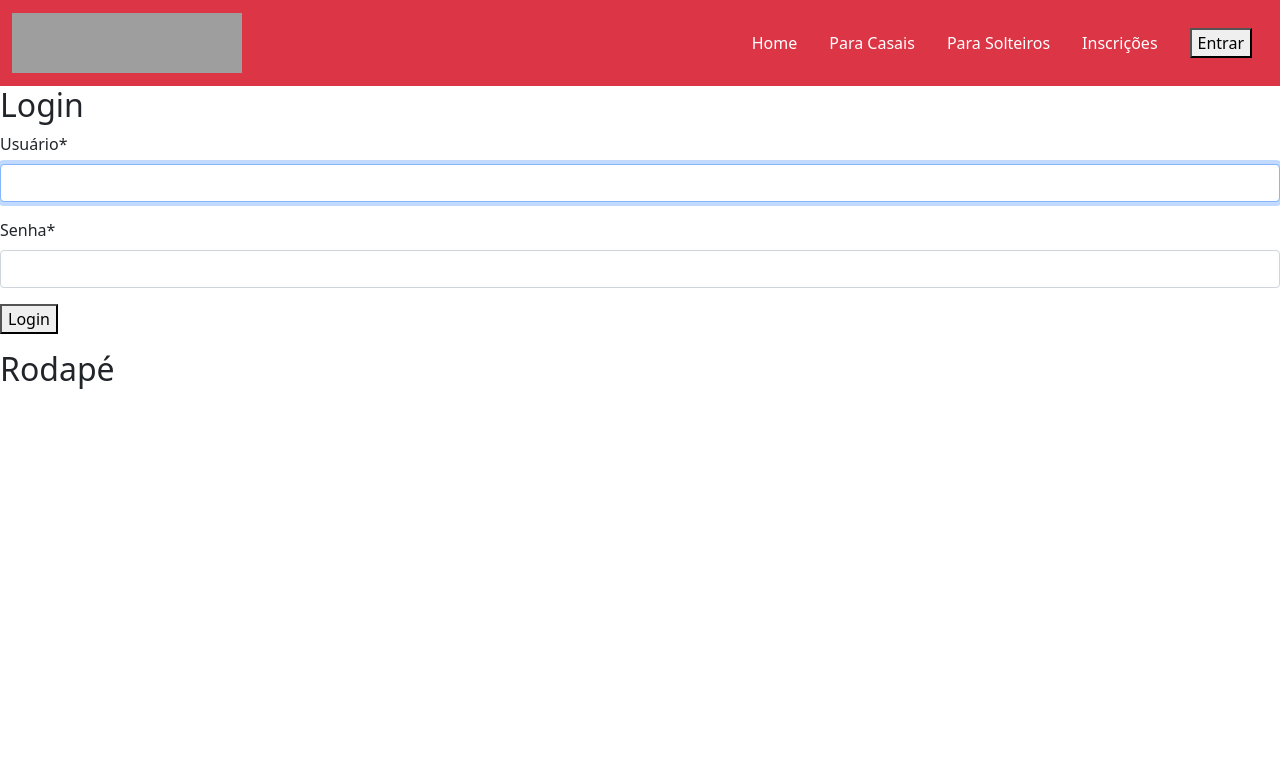
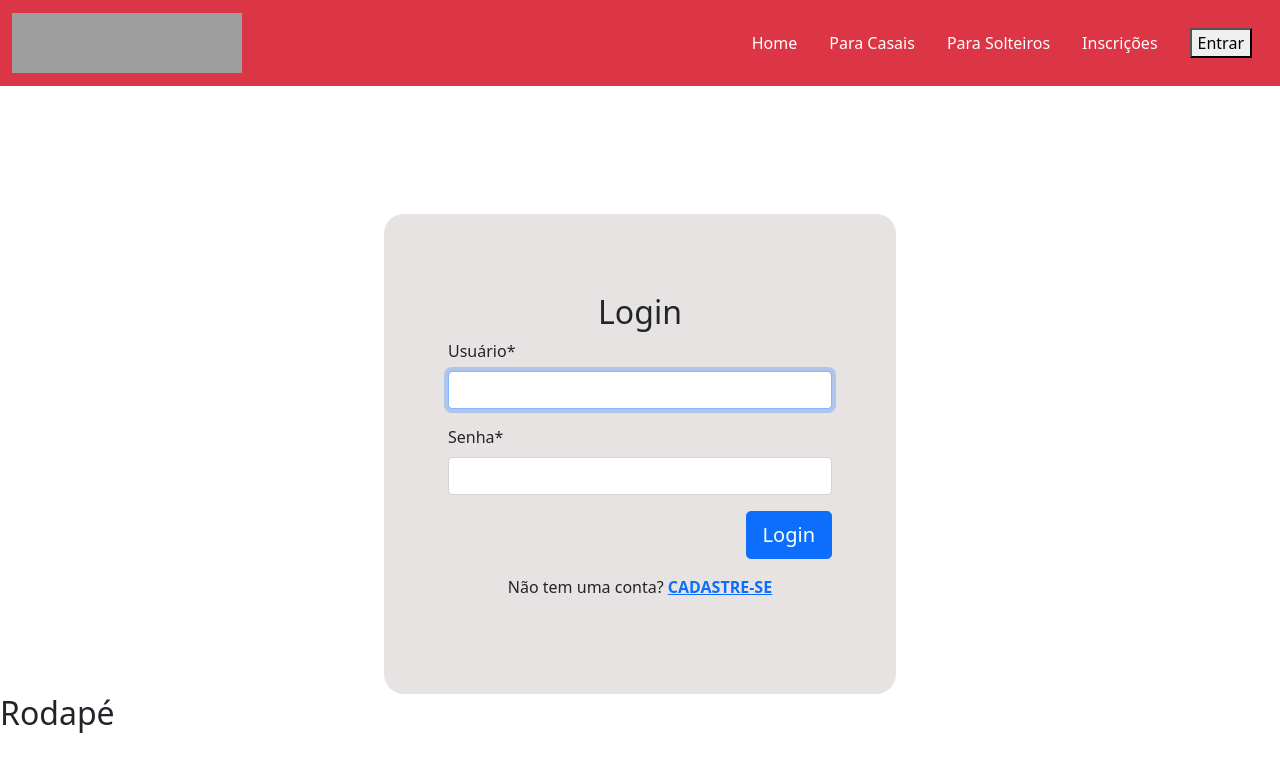
Before and after one commit to richard7santos/retiroFamilia, a Django app: page /login/ in a window 1280 px wide. Shown: the top 772 px of the page. Run offline with Django 5.2, Linux system fonts and the light colour scheme; some libraries are stand-ins or nearby versions; grey boxes are pictures that could not be loaded.

Commit message:
Formulario login

```diff
--- a/static/styles/styles.css
+++ b/static/styles/styles.css
@@ -1,27 +1,41 @@
-.nav-link{
+.nav-link {
     color: white !important;
 }
 
-#sobre-retiro{
-    margin:90px;
+#sobre-retiro {
+    margin: 90px;
     width: 70%;
 
 }
 
-#para-casais{
-     display: flex;
-    margin:90px;
+#para-casais {
+    display: flex;
+    margin: 90px;
     width: 70%;
 }
 
-#para-Solteiros{
+#para-Solteiros {
     display: flex;
-    margin:90px;
+    margin: 90px;
     width: 70%;
     gap: 2%;
 }
 
-    .imagens{
-       flex-direction: column;
-       gap: 5%;
-    }
+.imagens {
+    flex-direction: column;
+    gap: 5%;
+}
+
+
+.login-style {
+    background-color: #e7e3e3;
+    margin-left: 30%;
+    margin-top: 10%;
+    border-radius: 20px;
+    width: 40%;
+    height: 60%;
+    display: flex;
+    flex-direction: column;
+    justify-content: center;
+    align-items: center;
+}
--- a/templates/registration/login.html
+++ b/templates/registration/login.html
@@ -3,11 +3,17 @@
 {% load crispy_forms_tags %}
 
 {% block main %}
-<h2>Login</h2>
-<form action="" method="POST">
-    {% csrf_token %}
-    {{ form|crispy }}
-    <button type="submit">Login</button>
-
-</form>
+<div class="login-style  ">
+    <h2>Login</h2>
+    <div style="width: 75%;">
+        <form action="" method="POST">
+            {% csrf_token %}
+            {{ form|crispy }}
+            <div class="d-flex flex-row-reverse bd-highlight">
+                <button type="submit" class="btn btn-lg btn-primary">Login</button>
+            </div>
+        </form>
+    </div>
+    <p>Não tem uma conta? <a href="{% url 'register'%}"><b>CADASTRE-SE</b></a></p>
+</div>
 {% endblock%}
```
Also changed, not shown: db.sqlite3.
